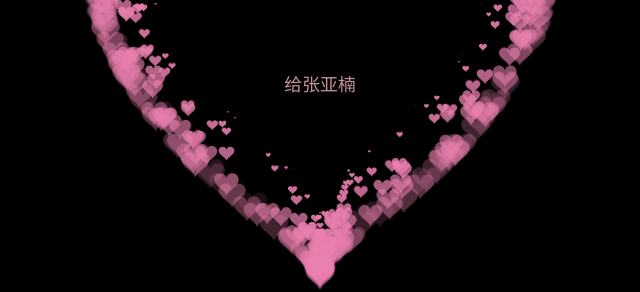
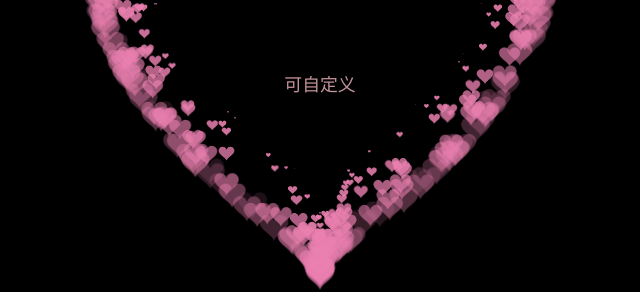
Before and after one commit to guazimm/thefirst.github.io, a plain HTML site: page index.html in a window 1280 px wide. Shown: the part 335-627 px from the top of the page, 320-960 px from the left. Drawn offline with Linux system fonts and the light colour scheme.

Commit message:
更新 index.html

```diff
--- a/index.html
+++ b/index.html
@@ -33,7 +33,7 @@
     </style>
 </head>
 <body>
-    <p>给张亚楠</p>
+    <p>可自定义</p>
     <canvas id="pinkboard"></canvas>
     <script>
         var settings = {
```
